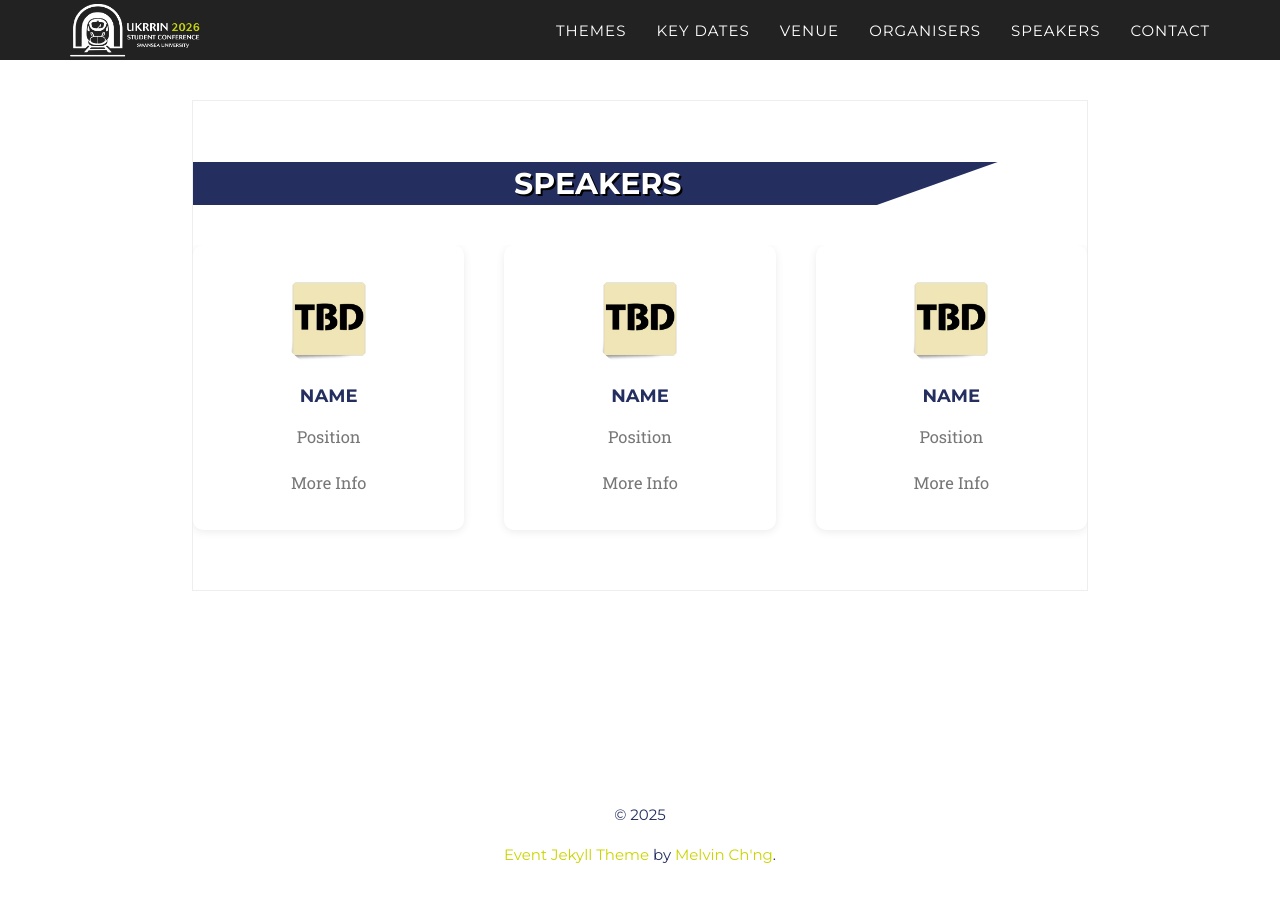
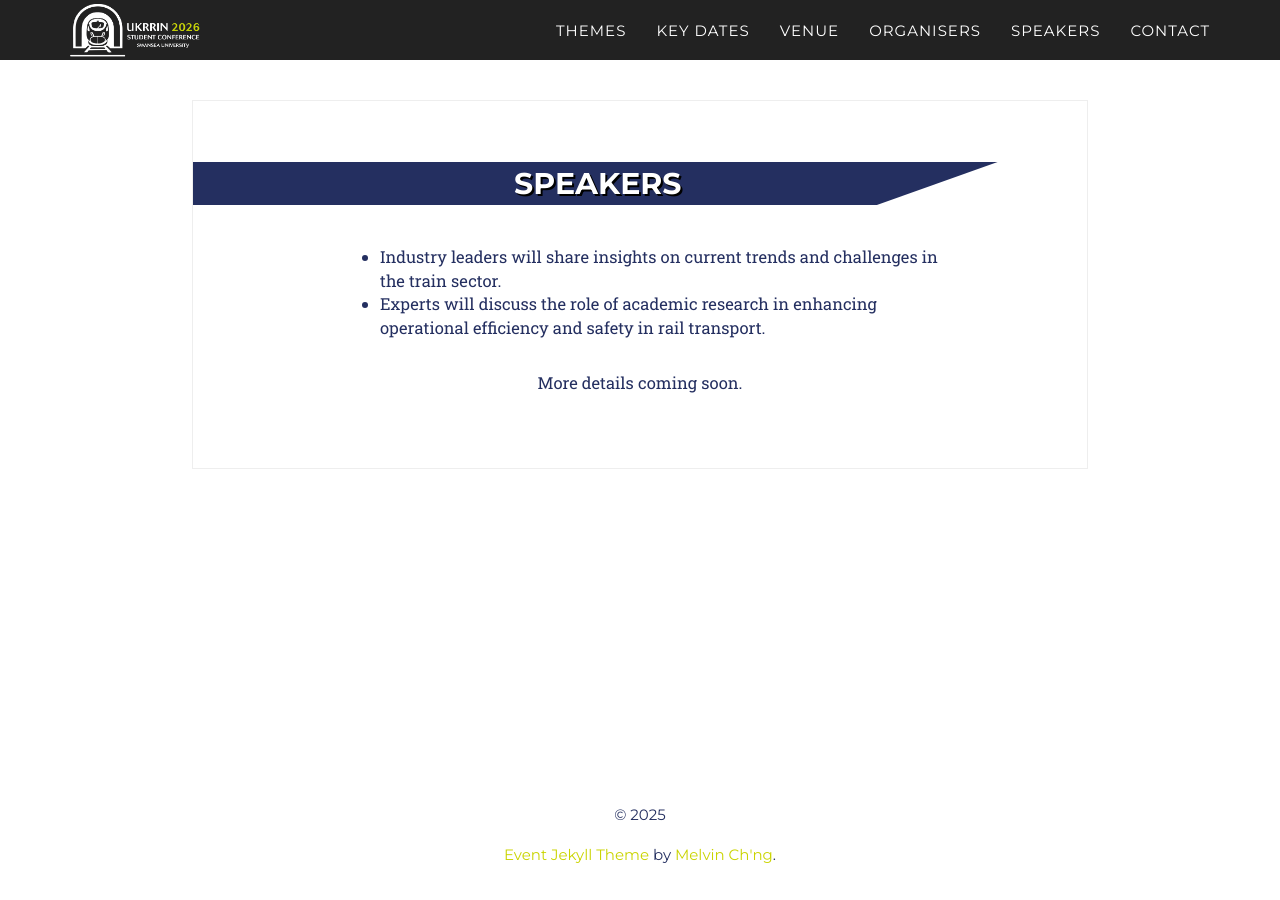
Before and after one commit to ukrrin2026swansea/ukrrin2026swansea.github.io, a Jekyll site: the page built from _2017_pages/speakers.html, in a window 1280 px wide. Built offline with Jekyll 4.4.1, drawn with Linux system fonts in a browser that asks for light colours; some web fonts are replaced.

Commit message:
Refactor speakers section to use a list format for clarity and remove commented timeline code

```diff
--- a/_2017_pages/speakers.html
+++ b/_2017_pages/speakers.html
@@ -5,8 +5,16 @@ title: Speakers
 ---
 <section id="speakers" class="black-frame about about-container about-container-top" style="padding: 40px 0;">
   <h1 style="text-align:center; margin-bottom:40px;">Speakers</h1>
-  <div class="timeline" style="display: flex; flex-direction: row; flex-wrap: nowrap; gap: 40px; justify-content: center; overflow-x: auto;">
+  <ul style="max-width:600px; margin:0 auto 30px auto; color:#242f60; font-size:1.1em;">
+    <li>Industry leaders will share insights on current trends and challenges in the train sector.</li>
+    <li>Experts will discuss the role of academic research in enhancing operational efficiency and safety in rail transport.</li>
+  </ul>
+  <p style="text-align:center; color:#242f60; font-size:1.1em; margin-bottom:30px;">More details coming soon.</p>
+
+
+  <!-- <div class="timeline" style="display: flex; flex-direction: row; flex-wrap: nowrap; gap: 40px; justify-content: center; overflow-x: auto;">
     {% for post in site.data.twenty_17.speakers %}
+
       <div class="timeline-item" style="background: #fff; border-radius: 10px; box-shadow: 0 2px 8px rgba(0,0,0,0.08); width: 320px; min-width: 260px; max-width: 100%; margin-bottom: 20px; padding: 24px; display: flex; flex-direction: column; align-items: center;">
         <div class="timeline-image" style="margin-bottom: 18px;">
           <img class="img-circle img-responsive" src="../css/2017_style/img/speaker/{{ post.thumbnail }}" alt="" style="width:100px; height:100px; object-fit:cover; border-radius:50%;">
@@ -22,5 +30,5 @@ title: Speakers
         </div>
       </div>
     {% endfor %}
-  </div>
+  </div> -->
 </section>
```
